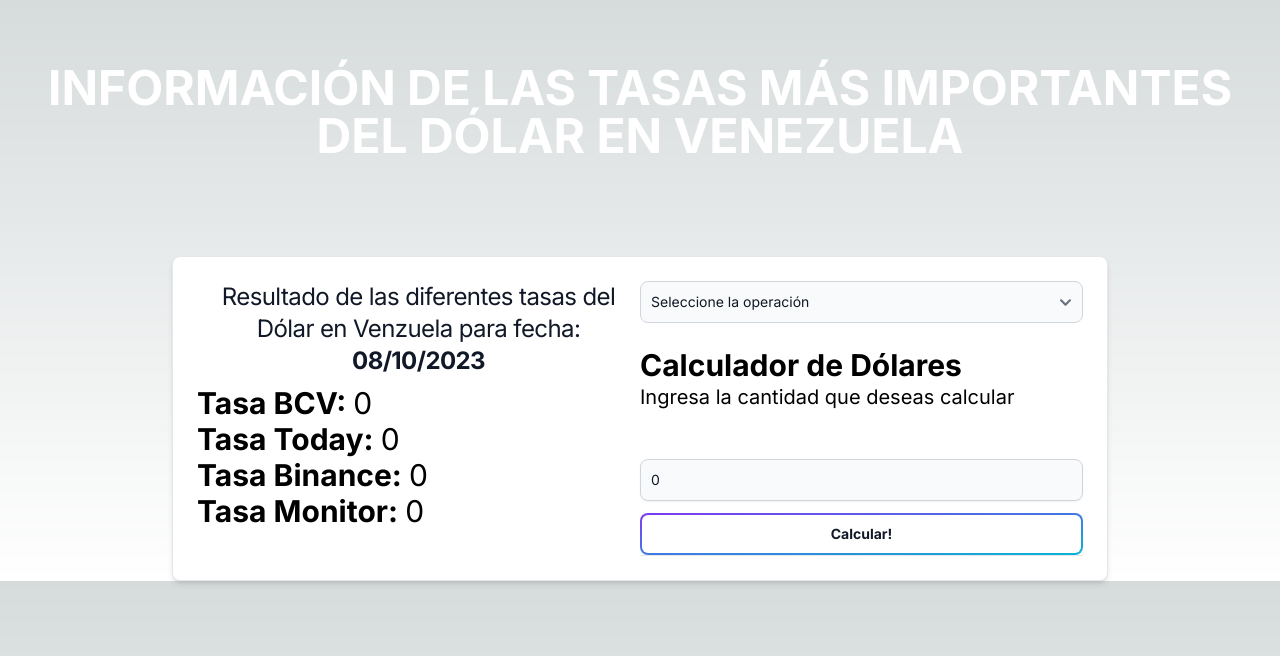
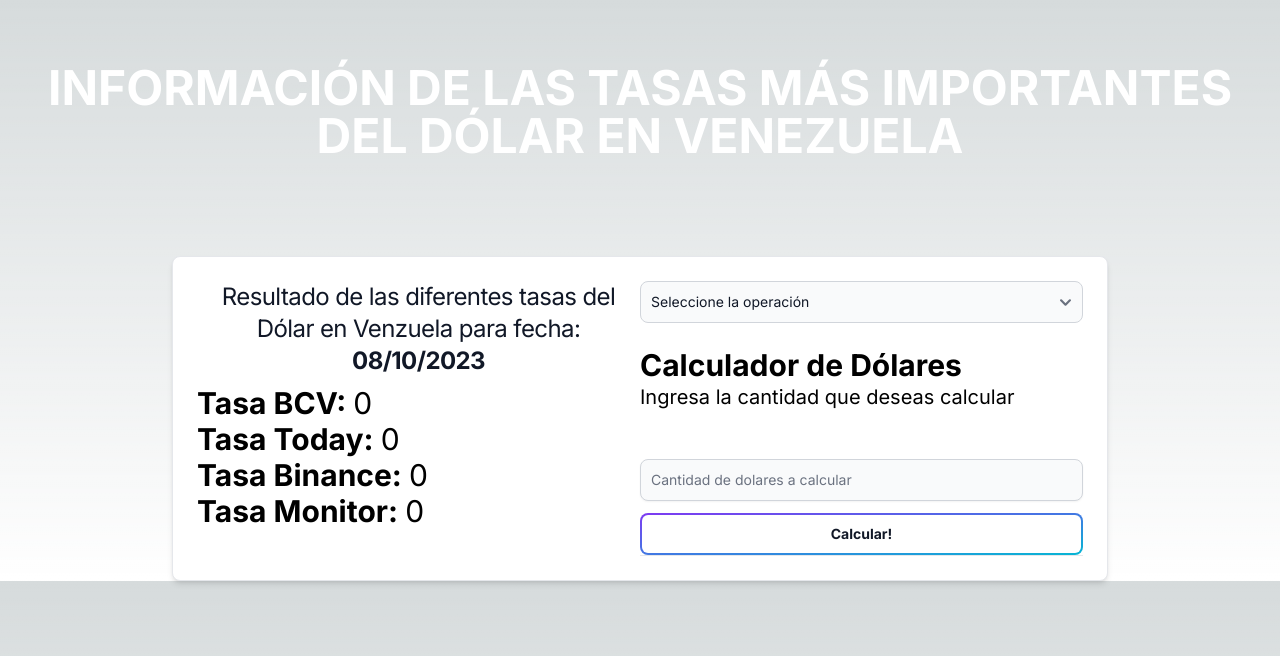
Before and after one commit to jbarretodev/calculator-dolar-vza, a Next.js app: page / in a window 1280 px wide. Shown: the top 656 px of the page. Built offline with nearby package versions, Linux system fonts and the light colour scheme; no server answers.

Commit message:
fix: accept decimals

```diff
--- a/src/app/components/Calculator.tsx
+++ b/src/app/components/Calculator.tsx
@@ -5,24 +5,30 @@
 import { RateDolarCalculated } from "../types";
 import toast from "react-hot-toast";
 
-const InfoDolar = ({ operation,rate }: { rate: RateDolar, operation:TypeOperation }) => {
-  const [quantity, setQuantity] = useState<number>(0);
+const InfoDolar = ({
+  operation,
+  rate,
+}: {
+  rate: RateDolar;
+  operation: TypeOperation;
+}) => {
+  const [quantity, setQuantity] = useState<string>("");
   const [result, setResult] = useState<RateDolarCalculated | undefined>();
 
   const calculateAmount = (quantity: number) => {
-    if(operation.operation === '-'){
+    if (operation.operation === "-") {
       toast.error("Error! Debe Seleccionar una operacion!");
-      return false
+      return false;
     }
 
-    if (quantity > 0 && operation.operation === '0') {
+    if (quantity > 0 && operation.operation === "0") {
       setResult({
         dolarToday: quantity * rate.today_dolar,
         dolarBcv: quantity * rate.bcv_dolar,
         dolarMonitor: quantity * rate.monitor_dolar,
         dolarBinance: quantity * rate.binance_dolar,
       });
-    }else{
+    } else {
       setResult({
         dolarToday: quantity / rate.today_dolar,
         dolarBcv: quantity / rate.bcv_dolar,
@@ -37,9 +43,7 @@
       <section>
         <br />
         <h2 className="font-bold text-3xl">Calculador de Dólares</h2>
-        <p className="text-xl">
-          Ingresa la cantidad que deseas calcular
-        </p>
+        <p className="text-xl">Ingresa la cantidad que deseas calcular</p>
         <br />
         <br />
         <form>
@@ -49,14 +53,14 @@
             placeholder="Cantidad de dolares a calcular"
             required
             value={quantity}
-            onChange={(e) => setQuantity(Number(e.target.value))}
+            onChange={(e) => setQuantity(e.target.value)}
             shadow
             type="text"
           />
           <Button
             onClick={(e) => {
               e.preventDefault();
-              calculateAmount(quantity);
+              calculateAmount(Number(quantity));
             }}
             className="font-bold text-xl w-full"
             gradientDuoTone="purpleToBlue"
```
